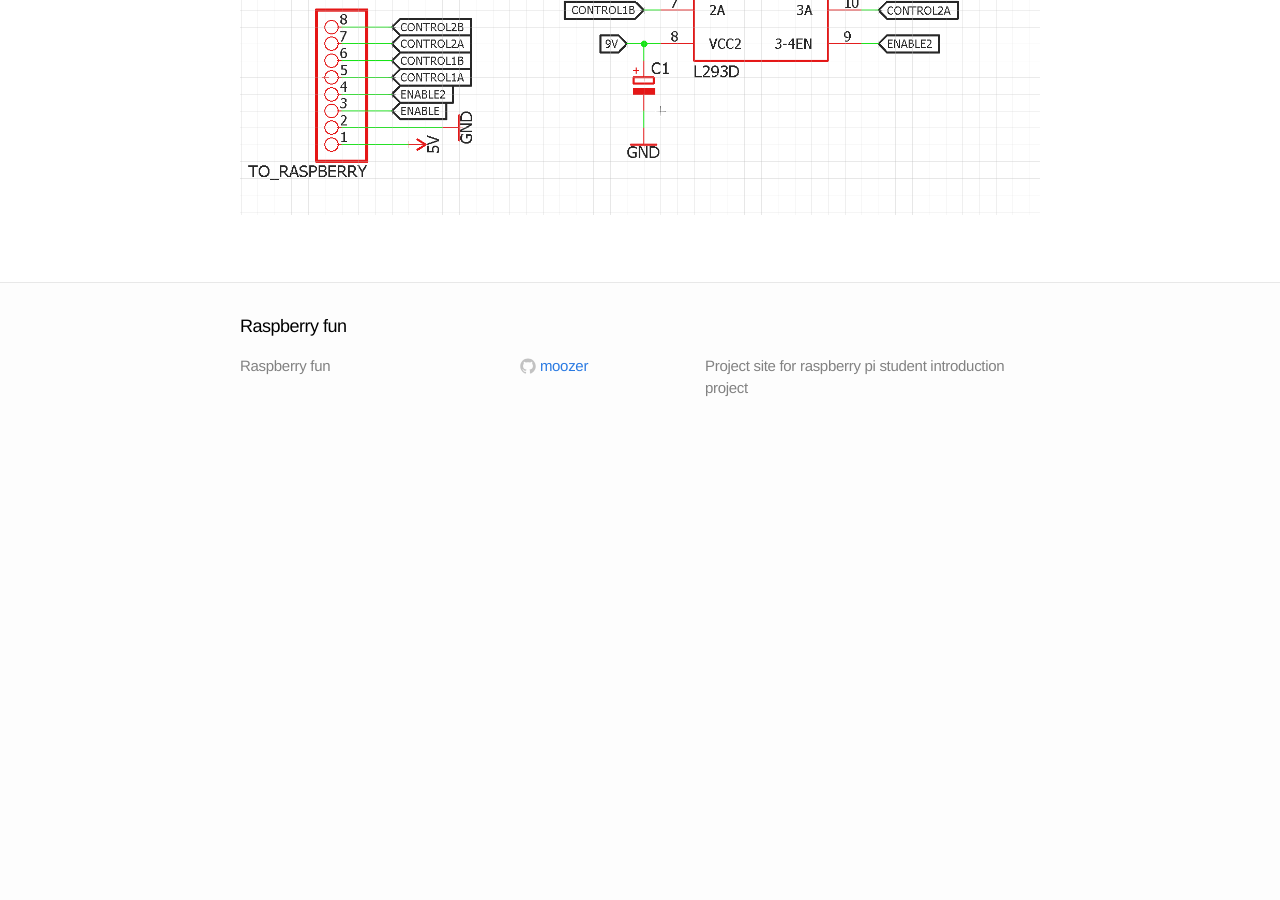
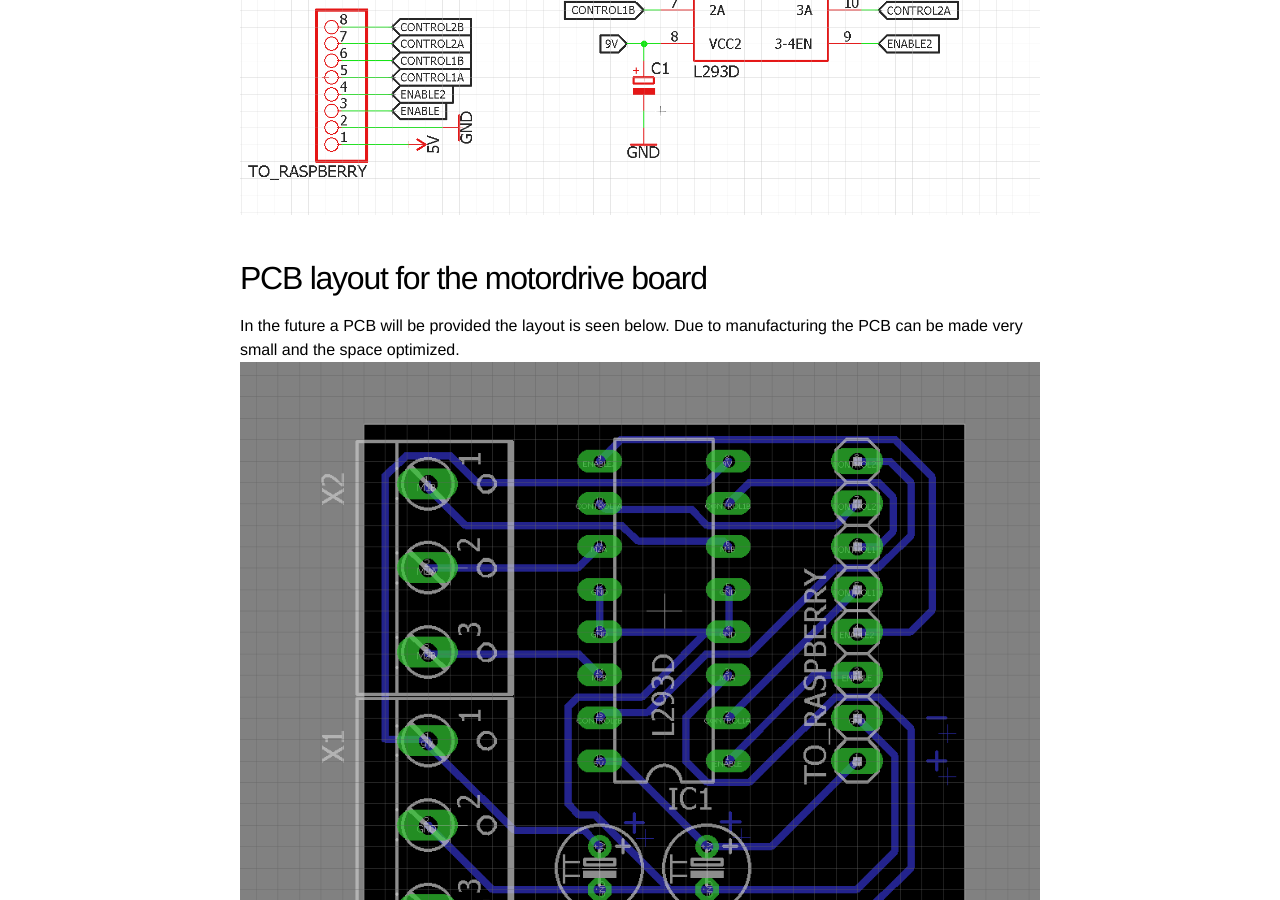
Before and after one commit to EAL-IT-Technology/RaspberryFun, a Jekyll site: the page built from hardware/motordriver/index.md, in a window 1280 px wide and 900 px high, scrolled down 7020 px. Built offline with Jekyll 4.4.1, drawn with Linux system fonts in a browser that asks for light colours; before the commit the page ends 7465 px from its top, so only the background shows below that.

Commit message:
Update index.md
PCB layout added

```diff
--- a/hardware/motordriver/index.md
+++ b/hardware/motordriver/index.md
@@ -114,3 +114,7 @@ The wires which controls the speed and direction of the motors are attached on t
 The wirediagram below outlines one way to wire up the motor driver board with the motors and the Raspberry Pi (version 3)
 
 <img src="pics/motordrivesh.png" alt="Wiring diagram of the motordriver board" width="800" />
+
+## PCB layout for the motordrive board
+In the future a PCB will be provided the layout is seen below. Due to manufacturing the PCB can be made very small and the space optimized.
+<img src="pics/motordrivesh2.png" alt="Wiring diagram of the motordriver board" width="800" />
```
